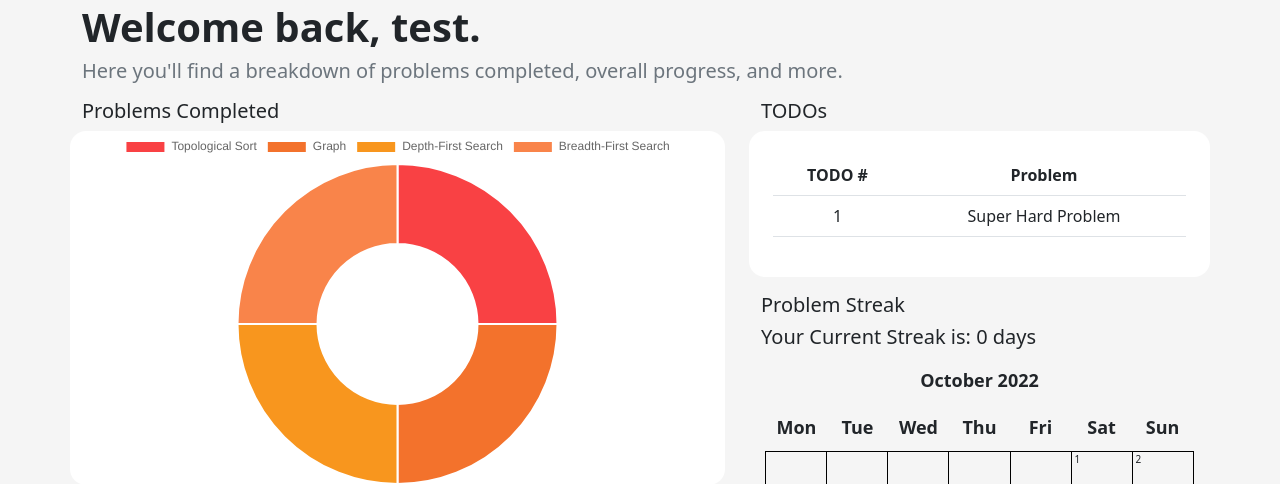
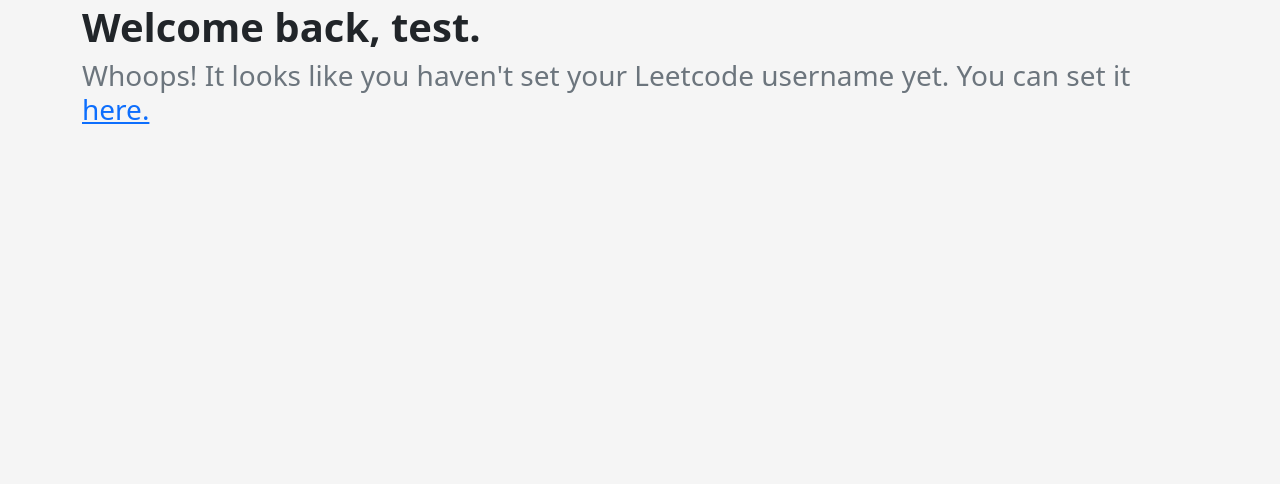
Before and after one commit to AlanChen4/beatcode, a Django app: page / in a window 1280 px wide. Shown: the part 87-571 px from the top of the page. After the commit the page ends 211 px from the top, so only its background shows below. Run offline with Django 4.2, Linux system fonts and the light colour scheme; a user stored in the database is signed in; data comes from the database, SQL or seed files in the repository; some libraries are stand-ins or nearby versions.

Commit message:
Feature: Require leetcode username to access dashboard/registration

```diff
--- a/beatcode/authentication/views.py
+++ b/beatcode/authentication/views.py
@@ -40,7 +40,7 @@ class RegisterPage(FormView):
 
 class UserUpdateView(LoginRequiredMixin, UpdateView):
     model = CustomUser
-    fields = ['email', 'first_name', 'last_name']
+    fields = ['email', 'first_name', 'last_name', 'leetcode_username']
     template_name = 'authentication/profile.html'
 
     def form_valid(self, form):
--- a/beatcode/beatcodeApp/templates/beatcodeApp/home.html
+++ b/beatcode/beatcodeApp/templates/beatcodeApp/home.html
@@ -2,7 +2,22 @@
 {% block content %}
 <div class="container">
     <h1><strong>Welcome back, {{ user.first_name }}.</strong></h1>
+
+    {% if user.leetcode_username or user.leetcode_username|length > 0 %}
     <h5 class="text-secondary mb-3">Here you'll find a breakdown of problems completed, overall progress, and more.</h5>
+
+    <h5>Update Information</h5>
+    <div class="bg-white rounded-4 col-md-7 p-4 mb-3">
+        <p>Information isn't up to date? Enter your Leetcode password to submit an update (Your password isn't saved in the database)</p>
+        <form action="{% url 'scraper' %}" class="row" method="POST"> {% csrf_token %}
+            <div class="input-group col-md-6">
+                <input class="form-control" type="password" name="password" id="password" placeholder="Your Leetcode Password">
+                <input class="btn btn-dark" type="submit" value="Update">
+            </div>
+            <p class="text-secondary">Updates typically take 5-10 seconds</p>
+        </form>
+    </div>
+
     <div class="row gx-5">
         <div class="col-md-7">
             <div class="row mb-3">
@@ -66,6 +81,11 @@
             </div>
         </div>
     </div>
+
+    {% comment %} User has not set their leetcode username yet {% endcomment %}
+    {% else %}
+    <h3 class="text-secondary">Whoops! It looks like you haven't set your Leetcode username yet. You can set it <a href="{% url 'profile' user.id %}">here.</a></h3>
+    {% endif %}
 </div>
 
 <script src="https://cdnjs.cloudflare.com/ajax/libs/Chart.js/2.5.0/Chart.min.js"></script>
```
